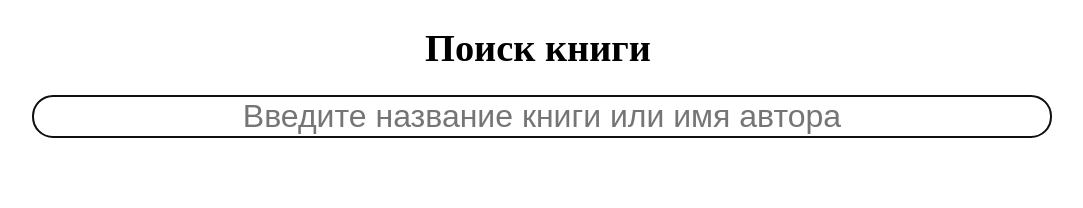
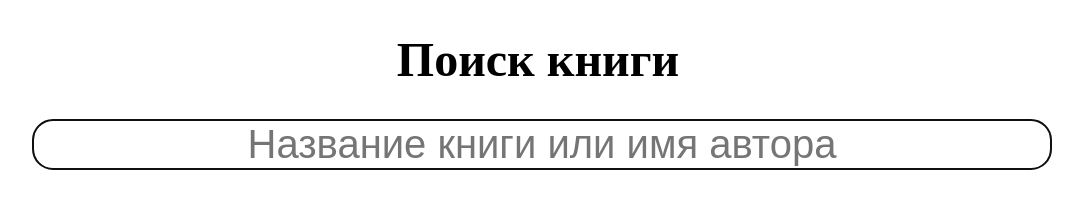
Before and after one commit to lollipop6134/Books, a plain HTML site: page index.html in a window 1280 px wide. Shown: the whole page, without its empty margins (102-1185 px from the left). Drawn offline with Linux system fonts and the light colour scheme.

Commit message:
Add files via upload

```diff
--- a/index.html
+++ b/index.html
@@ -6,23 +6,24 @@
   <body>
     <h1>Поиск книги</h1>
     <form>
-      <input type="text" id="book" name="book" placeholder="Введите название книги или имя автора" autofocus>
+      <input type="text" id="book" name="book" placeholder="Название книги или имя автора" autofocus>
     </form>
     <div id="result"></div>
     <style>
       h1 {
         text-align: center;
-        font-size: 3vmax;
+        font-size: 6vmin;
       }
       input {
         width: 80%;
-        font-size: 2.5vmax;
+        font-size: 5vmin;
         border-radius: 20px;
         margin-left: 10%;
         text-align: center;
       }
       #result {
-        font-size: 2vmax;
+        margin-top: 2vw;
+        font-size: 4vmin;
       }
     </style>
     <script>
```
